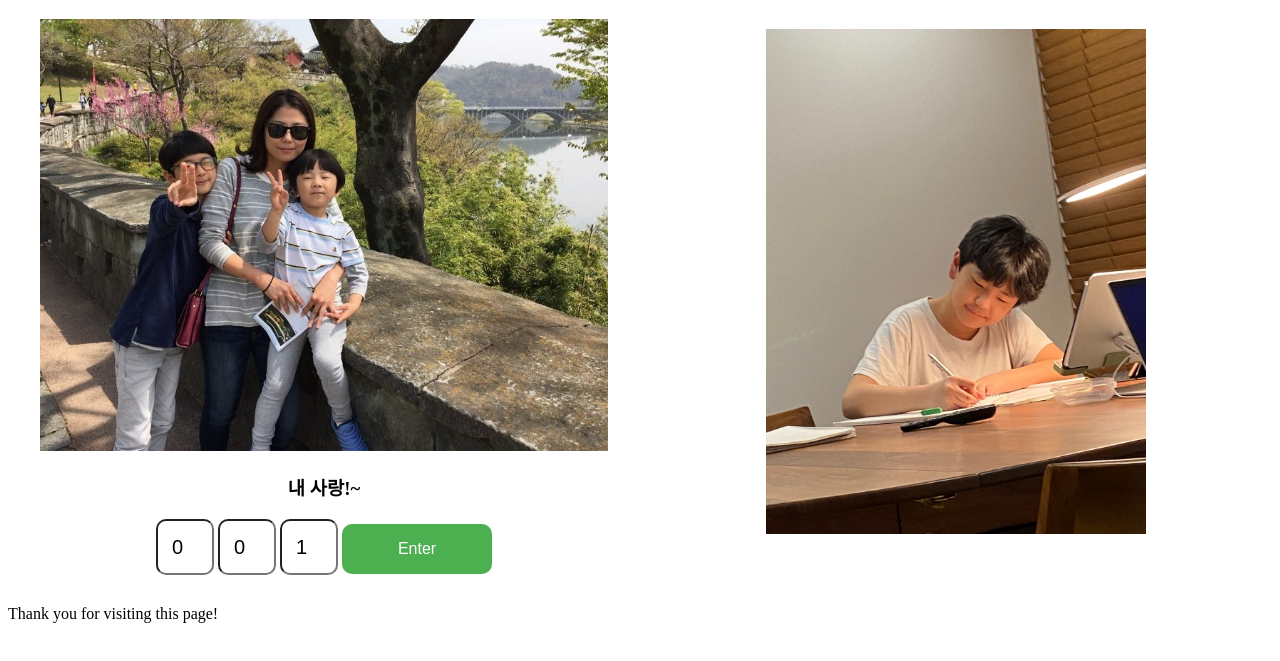
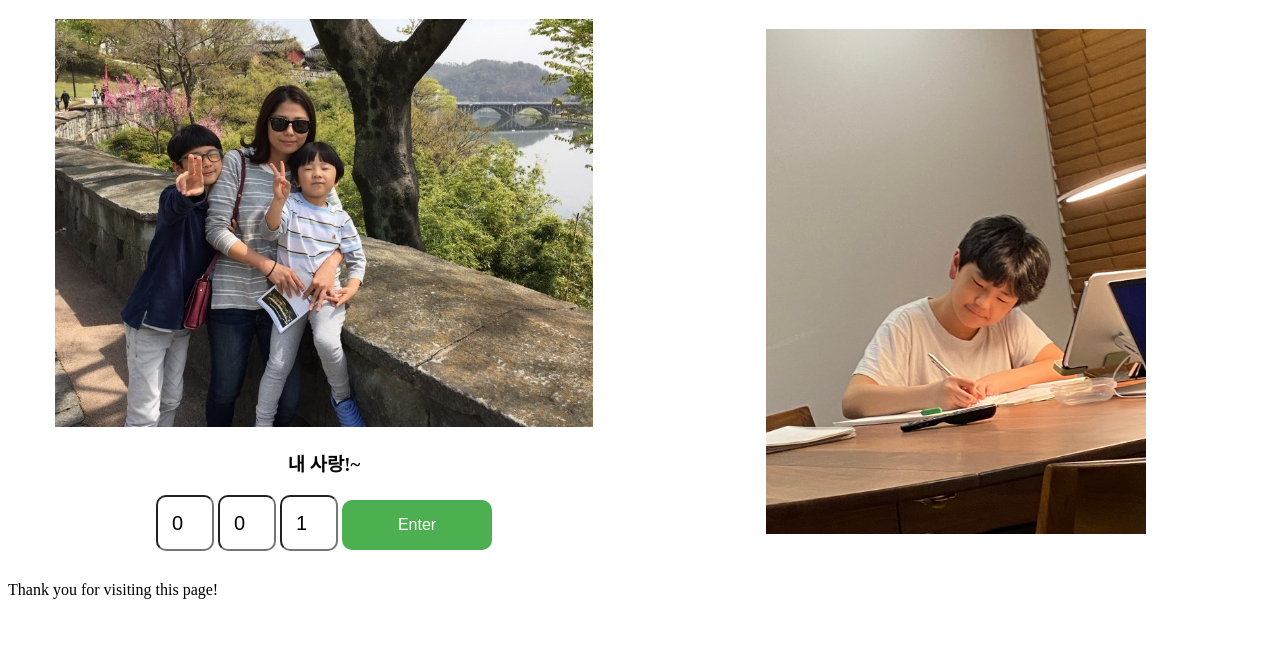
Before and after one commit to happylazy/eugene, a plain HTML site: page index.html in a window 1280 px wide. Shown: the part 61-722 px from the top of the page. Drawn offline with Linux system fonts and the light colour scheme.

Commit message:
Add files via upload

```diff
--- a/index.html
+++ b/index.html
@@ -71,7 +71,7 @@
 
 	<div class="container">
 		<div class="left">
-			<img src="family.jpg" width="90%">
+			<img src="family.jpg" width="85%">
 			<h3>내 사랑!~</h3>
 			<input type="number" id="one" min="0" max="9" value="0" onclick="nextNumber(this);">
 			<input type="number" id="two" min="0" max="9" value="0" onclick="nextNumber(this);">
```
